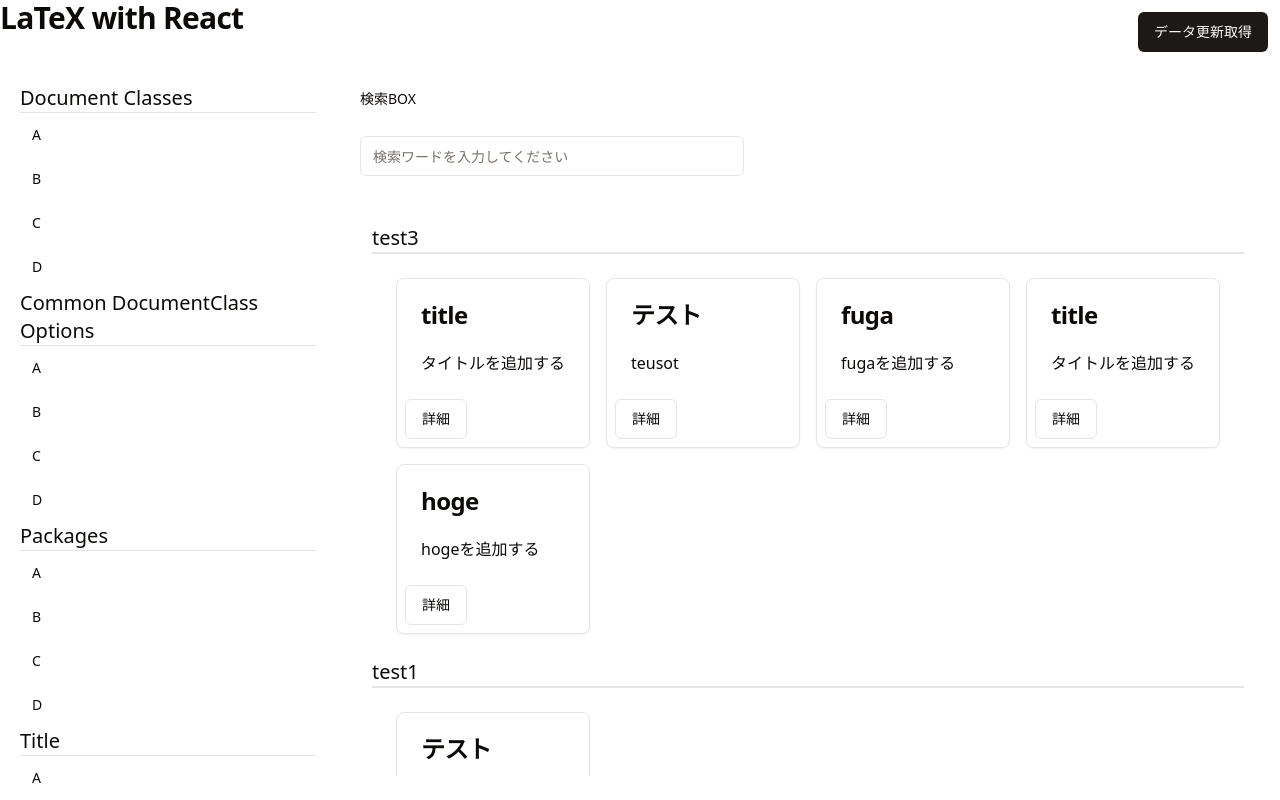
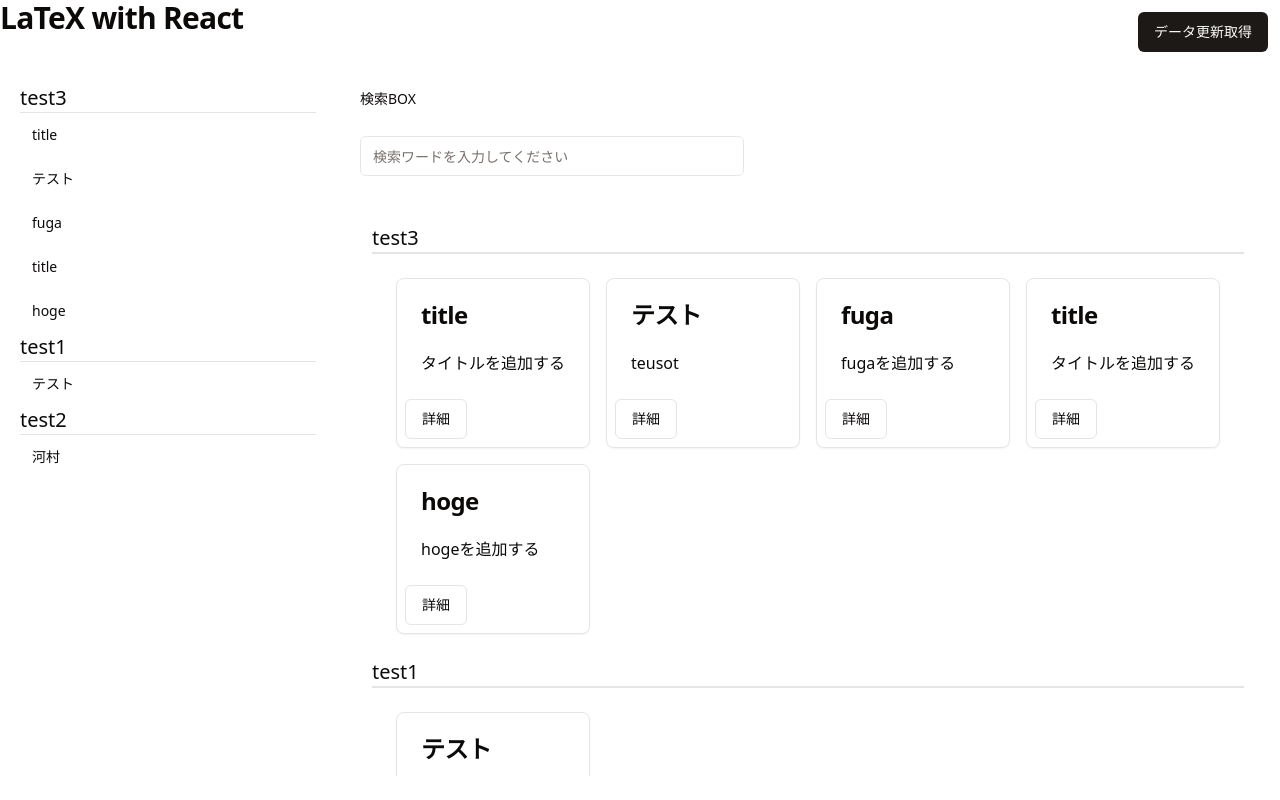
Before and after one commit to YutaK1026/LaTeXIndex, a Next.js app in the folder my-app/: page / in a window 1280 px wide. Built offline with nearby package versions, Linux system fonts and the light colour scheme.

Commit message:
add-タグごとにサイドメニューに表示されるように修正

```diff
--- a/my-app/src/components/props/sidemenu.tsx
+++ b/my-app/src/components/props/sidemenu.tsx
@@ -1,47 +1,48 @@
 import { ScrollArea } from "@/components/ui/scroll-area"
 import { Separator } from "@/components/ui/separator"
 import { Button } from "@/components/ui/button"
+import SplitByTag from "@/components/props/search/split-by-tag"
 
-const tags = ["A", "B", "C", "D"]
-export default function SideMenu(){
-	return(
+interface NotionImageProps {
+  title: string
+  id: string
+  image: string
+  command: string
+  description: string
+  tag: string
+}
+type CommandListProps = Record<string, NotionImageProps[]>
+
+export default function SideMenu({setWord}: {setWord: (word: string)=>void}) {
+  const notionData = SplitByTag([""])
+
+  const selectTag = (title: string) => {
+    setWord(title)
+  }
+
+  return (
     <ScrollArea className="h-full w-full ml-4">
+      {notionData.map((item: CommandListProps, key: string) => {
+        const keyName = Object.keys(item)[0]
+        var commandList: NotionImageProps[] = []
+        item[keyName].map((i) => { commandList.push(i) })
+        return (
+          <div key={key}>
             <div className="text-xl">
-				Document Classes
-			</div>
-			<Separator/>
-			{tags.map((tag) => (
-				<div key={tag} className="text-sm p-3 bg-color-gray">
-					{tag}
-				</div>
-			))}
-			<div className="text-xl">
-				Common DocumentClass Options
+              {keyName}
             </div>
             <Separator />
-			{tags.map((tag) => (
-				<div key={tag} className="text-sm p-3">
-					{tag}
+            {commandList.map((i: NotionImageProps, key) => {
+              return (
+                <div key={key} className="text-sm p-3 bg-color-gray" onClick={() => {selectTag(i.title)}}>
+                  {i.title}
                 </div>
-			))}
-			<div className="text-xl">
-				Packages
+              )
+            })}
           </div>
-			<Separator />
-			{tags.map((tag) => (
-				<div key={tag} className="text-sm p-3">
-					{tag}
-				</div>
-			))}
-			<div className="text-xl">
-				Title
-			</div>
-			<Separator />
-			{tags.map((tag) => (
-				<div key={tag} className="text-sm p-3">
-					{tag}
-				</div>
-			))}
+        )
+
+      })}
     </ScrollArea>
   )
 }
```
Lines whose indentation alone changed are shown as unchanged.
